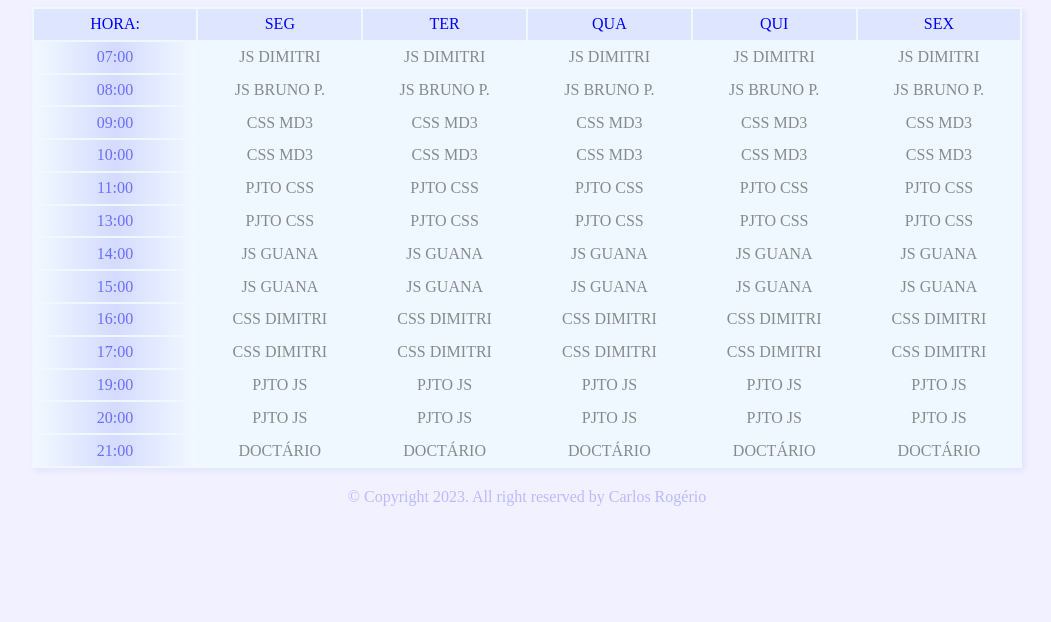
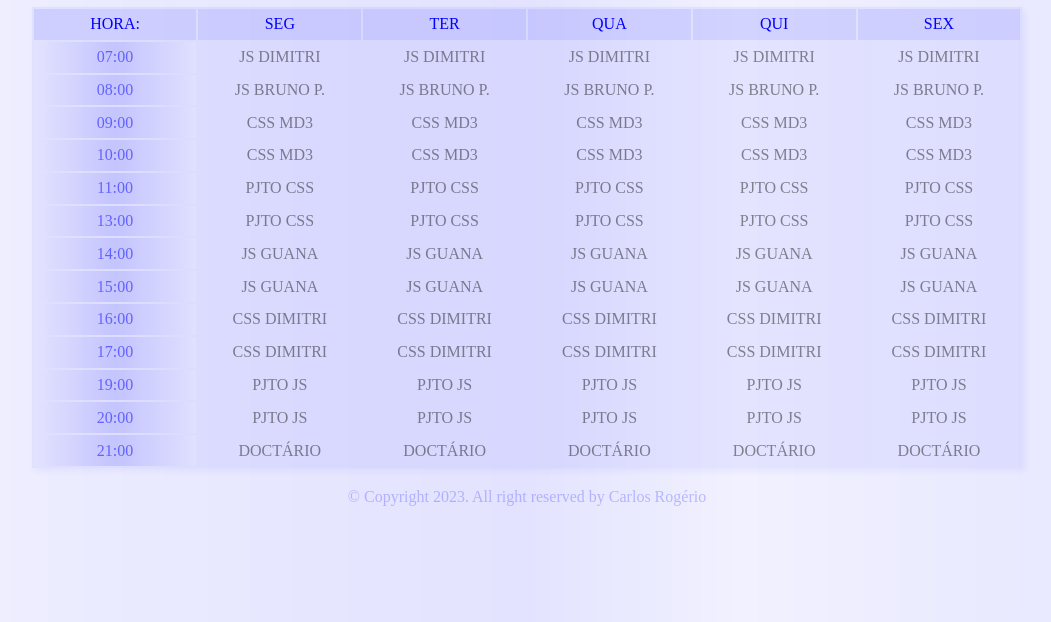
Before and after one commit to 0pripyat92/Cronograma, a plain HTML site: page index.html in a window 1280 px wide. Shown: the part 178-800 px from the top of the page, without its empty margins (113-1164 px from the left). Drawn offline with Linux system fonts and the light colour scheme.

Commit message:
commit backgrond

```diff
--- a/style.css
+++ b/style.css
@@ -33,13 +33,12 @@ h4{
     text-align: center;
     color: rgba(0, 0, 0, 0.514);
     padding-bottom: 0.3rem;
-
 }
 
 table{
     margin: auto;
-    background-color: aliceblue;
-    box-shadow: 3px 3px 7px rgba(0, 0, 255, 0.062);
+    background-color: rgb(119, 158, 192);
+    box-shadow: 3px 3px 7px rgba(0, 0, 255, 0.055);     background-color: rgba(0, 0, 255, 0.055);
 
 }
 
@@ -67,14 +66,15 @@ a{
 }
 
 body{
-    background-color: rgba(0, 0, 255, 0.055);
+    background-image:linear-gradient(to right, rgba(0, 0, 255, 0.055), rgba(0, 0, 255, 0.077), rgba(0, 0, 255, 0.099), rgba(0, 0, 255, 0.109), rgba(0, 0, 255, 0.055), rgba(0, 0, 255, 0.077), rgba(0, 0, 255, 0.099) );
+
 }
 
 .tituloCOLUNA{
-color: blue;
-text-align: center;
-font-weight: 500;
-background-color: rgba(0, 0, 255, 0.075);
+    color: blue;
+    text-align: center;
+    font-weight: 500;
+    background-color: rgba(0, 0, 255, 0.075);
 }
 
 .i{
```
